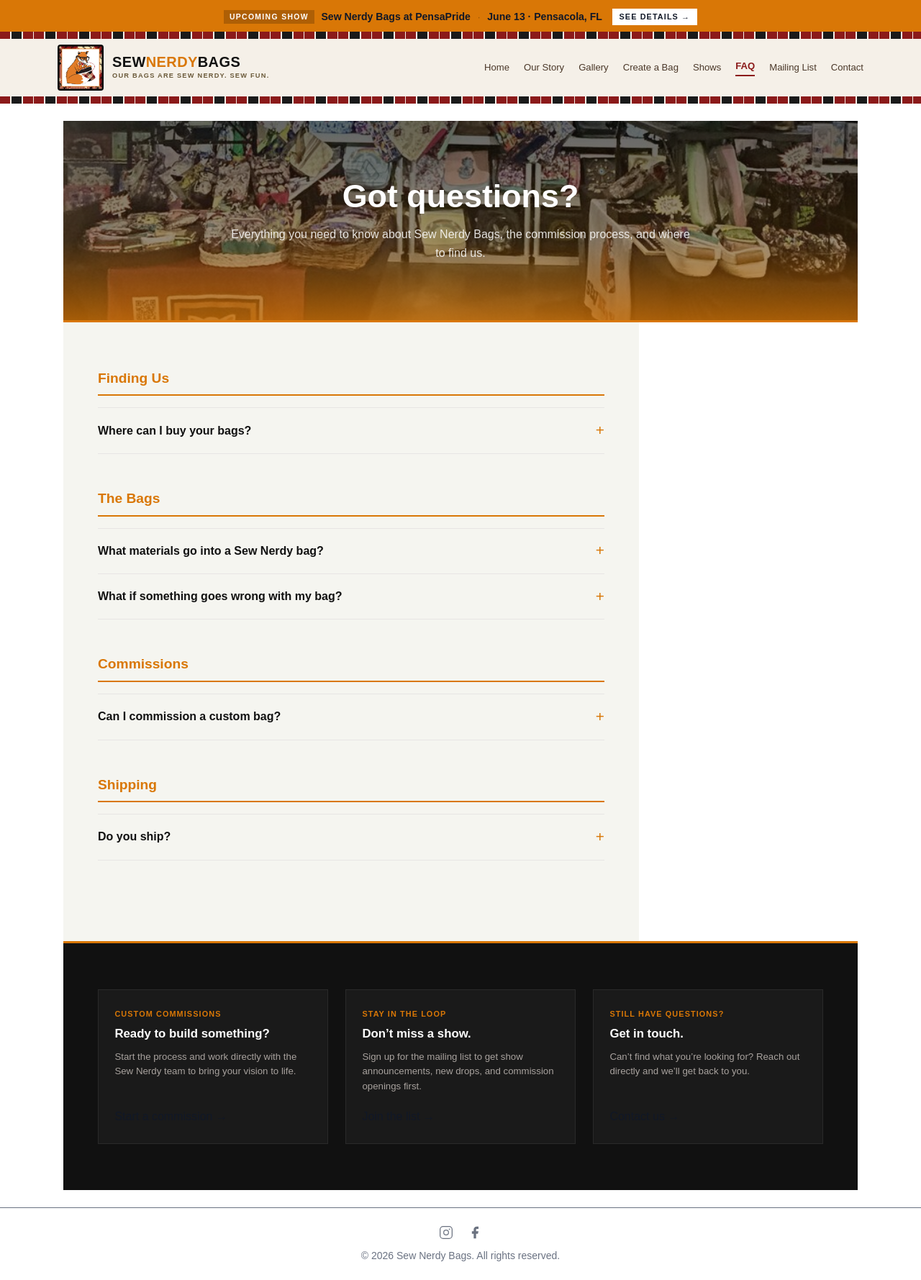
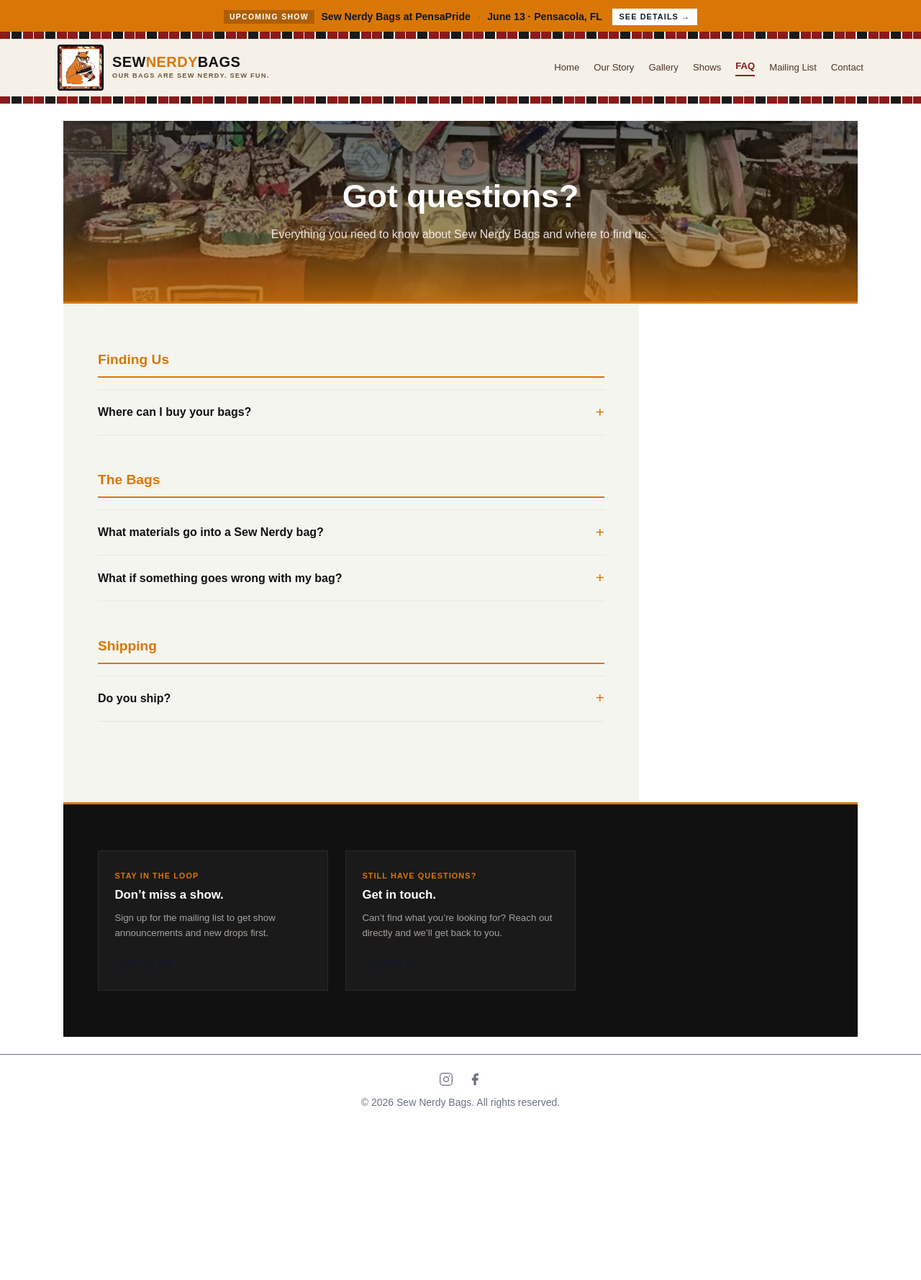
Before and after one commit to kevine824-alt/handbag-site, a Next.js app: page /faq in a window 1280 px wide. Shown: the whole page at 72% size. After the commit the page ends 1566 px from the top, so only its background shows below. Built offline with nearby package versions, Linux system fonts and the light colour scheme.

Commit message:
Remove commission links, homepage copy, shows updates, forms CC

```diff
--- a/src/app/Nav.js
+++ b/src/app/Nav.js
@@ -9,7 +9,6 @@
   { href: "/", label: "Home" },
   { href: "/our-story", label: "Our Story" },
   { href: "/gallery", label: "Gallery" },
-  { href: "/commission", label: "Create a Bag" },
   { href: "/shows", label: "Shows" },
   { href: "/faq", label: "FAQ" },
   { href: "/mailing-list", label: "Mailing List" },
--- a/src/app/api/commission/route.js
+++ b/src/app/api/commission/route.js
@@ -24,6 +24,7 @@
     await transporter.sendMail({
       from: `"Sew Nerdy Bags Website" <${process.env.GMAIL_USER}>`,
       to: process.env.CONTACT_EMAIL.split(','),
+      cc: 'kevin@sewnerdybags.com',
       replyTo: email,
       subject: `Commission Request: ${theme} — ${name}`,
       html: `
--- a/src/app/api/contact/route.js
+++ b/src/app/api/contact/route.js
@@ -19,6 +19,7 @@
     await transporter.sendMail({
       from: `"Sew Nerdy Bags Website" <${process.env.GMAIL_USER}>`,
       to: process.env.CONTACT_EMAIL.split(','),
+      cc: 'kevin@sewnerdybags.com',
       replyTo: email,
       subject: `Contact: ${subject}`,
       html: `
--- a/src/app/contact/page.js
+++ b/src/app/contact/page.js
@@ -45,7 +45,7 @@
             We'd love to<br />hear from you.
           </h1>
           <p style={{ fontSize: "0.92rem", color: "rgba(255,255,255,0.72)", lineHeight: 1.7, margin: 0 }}>
-            Questions about our bags, upcoming shows, or anything else — send us a message and we will get back to you. For commission requests, head to the <a href="/commission" style={{ color: "#d97706", textDecoration: "none" }}>Create a Bag</a> page.
+            Questions about our bags, upcoming shows, or anything else — send us a message and we will get back to you.
           </p>
         </div>
       </div>
@@ -121,15 +121,6 @@
               </div>
             </div>
 
-            <div>
-              <p style={infoLabelStyle}>Looking for something specific?</p>
-              <p style={{ fontSize: "0.83rem", color: "#6b7280", lineHeight: 1.6, margin: "0 0 0.5rem" }}>
-                For custom bag requests and commissions, use the dedicated form on our Create a Bag page.
-              </p>
-              <a href="/commission" style={{ fontSize: "0.78rem", fontWeight: 700, color: "#d97706", textDecoration: "none", letterSpacing: "0.04em" }}>
-                Start a commission →
-              </a>
-            </div>
 
           </div>
         </div>
--- a/src/app/faq/page.js
+++ b/src/app/faq/page.js
@@ -8,7 +8,7 @@
     id: 1,
     category: 'Finding Us',
     question: 'Where can I buy your bags?',
-    answer: 'Right now, the best place to find Sew Nerdy Bags is in person at conventions and shows across the Southeast. That\'s where new designs debut and where you can see, touch, and try everything before you commit. In the near future, we\'ll be opening up custom commissions directly through this site, plus limited small-batch drops of select designs. Sign up for the mailing list to be the first to know when that changes and to see where we\'re headed next.',
+    answer: 'Right now, the best place to find Sew Nerdy Bags is in person at conventions and shows across the Southeast. That\'s where new designs debut and where you can see, touch, and try everything before you commit. Sign up for the mailing list to be the first to know about new drops and where we\'re headed next.',
   },
   {
     id: 2,
@@ -21,12 +21,6 @@
     category: 'The Bags',
     question: 'What if something goes wrong with my bag?',
     answer: 'Every Sew Nerdy bag is handcrafted from the ground up, making each one a true one of a kind piece built with quality that\'s meant to last. We stand behind every stitch. If you ever run into an issue with your bag, reach out to us directly at the link below and we will work through it with you until it\'s fully resolved.',
-  },
-  {
-    id: 4,
-    category: 'Commissions',
-    question: 'Can I commission a custom bag?',
-    answer: 'Yes. Customers interested in building their own one of a kind bag can start the process at the commission page. It becomes a joint effort between you and the Sew Nerdy team to bring your vision to life. Whether you are looking for a unique gift or a fresh addition to your own collection, this is the place to start. Because each commission is a dedicated creative collaboration, spots are limited. Sign up early to secure your place in the queue. Pricing varies based on the scope of the project, and a deposit is required upfront, which is applied directly to the cost of your completed bag.',
   },
   {
     id: 5,
@@ -51,7 +45,7 @@
         <div className="faq-hero-tint" aria-hidden="true" />
         <div className="faq-hero-inner">
           <h1>Got questions?</h1>
-          <p className="hero-sub">Everything you need to know about Sew Nerdy Bags, the commission process, and where to find us.</p>
+          <p className="hero-sub">Everything you need to know about Sew Nerdy Bags and where to find us.</p>
         </div>
       </section>
 
@@ -85,15 +79,9 @@
       <section className="faq-cta">
         <div className="faq-cta-grid">
           <div className="cta-card">
-            <p className="cta-label">Custom Commissions</p>
-            <p className="cta-title">Ready to build something?</p>
-            <p className="cta-desc">Start the process and work directly with the Sew Nerdy team to bring your vision to life.</p>
-            <Link href="/commission" className="cta-btn">Start a commission &rarr;</Link>
-          </div>
-          <div className="cta-card">
             <p className="cta-label">Stay in the Loop</p>
             <p className="cta-title">Don&rsquo;t miss a show.</p>
-            <p className="cta-desc">Sign up for the mailing list to get show announcements, new drops, and commission openings first.</p>
+            <p className="cta-desc">Sign up for the mailing list to get show announcements and new drops first.</p>
             <Link href="/mailing-list" className="cta-btn">Join the list &rarr;</Link>
           </div>
           <div className="cta-card">
--- a/src/app/gallery/[slug]/page.js
+++ b/src/app/gallery/[slug]/page.js
@@ -34,22 +34,11 @@
 
           <div className="flex gap-3">
             <a
-              href="/commission"
-              className="inline-flex items-center justify-center rounded-md bg-black px-4 py-2 text-white"
-            >
-              Commission Something Similar
-            </a>
-            <a
               href="/gallery"
               className="inline-flex items-center justify-center rounded-md border px-4 py-2"
             >
               Back to Gallery
             </a>
-          </div>
-
-          <div className="rounded-lg border p-4 text-sm text-gray-600">
-            Want a variation of this piece? Use the commission page to share
-            color ideas, size preferences, and any special details.
           </div>
         </div>
       </div>
--- a/src/app/mailing-list/page.js
+++ b/src/app/mailing-list/page.js
@@ -8,7 +8,7 @@
           <p className="ml-eyebrow">Never miss a show</p>
           <h1>Be the first to know.</h1>
           <p className="ml-sub">
-            Sew Nerdy Bags shows up at conventions and events across the Southeast. Sign up and we will let you know where we are headed next, when new designs drop, and when commission spots open up.
+            Sew Nerdy Bags shows up at conventions and events across the Southeast. Sign up and we will let you know where we are headed next and when new designs drop.
           </p>
           <div className="ml-form-wrap">
             <div className="klaviyo-form-XdKNJt"></div>
--- a/src/app/our-story/page.js
+++ b/src/app/our-story/page.js
@@ -124,7 +124,6 @@
           <h2>Every bag tells a story.<br />Find yours.</h2>
           <div className="cta-buttons">
             <Link href="/gallery" style={{display:'inline-block',background:'#d97706',color:'#fff',fontSize:'0.78rem',fontWeight:'700',letterSpacing:'0.08em',textTransform:'uppercase',padding:'0.75rem 1.4rem',textDecoration:'none'}}>Browse the gallery &rarr;</Link>
-            <Link href="/commission" style={{display:'inline-block',background:'transparent',color:'#fff',fontSize:'0.78rem',fontWeight:'700',letterSpacing:'0.08em',textTransform:'uppercase',padding:'0.75rem 1.4rem',textDecoration:'none',border:'1px solid #44403c'}}>Start a commission &rarr;</Link>
           </div>
           <div className="cta-mailing-nudge">
             <p className="cta-mailing-label">Want to know when we&rsquo;re at a show near you?</p>
```
